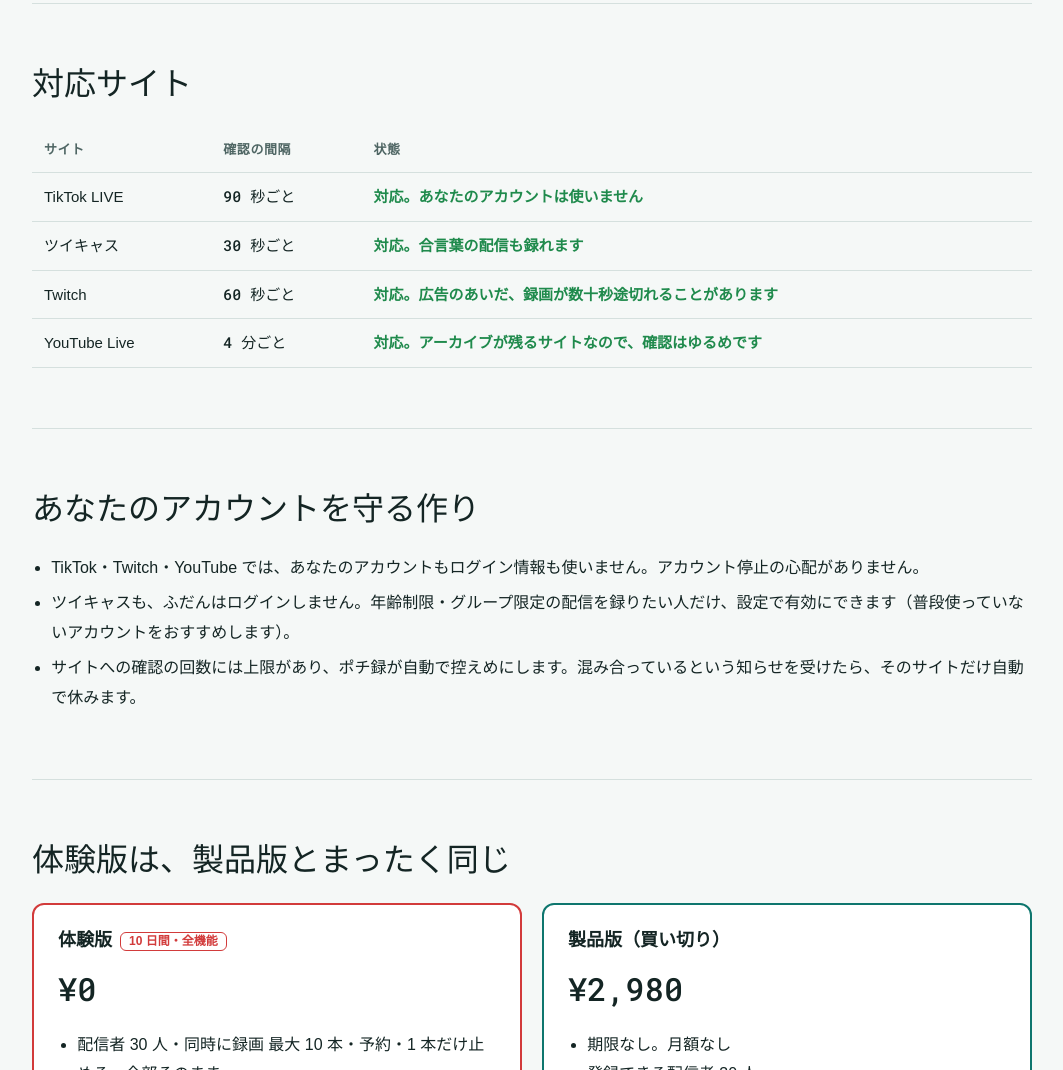
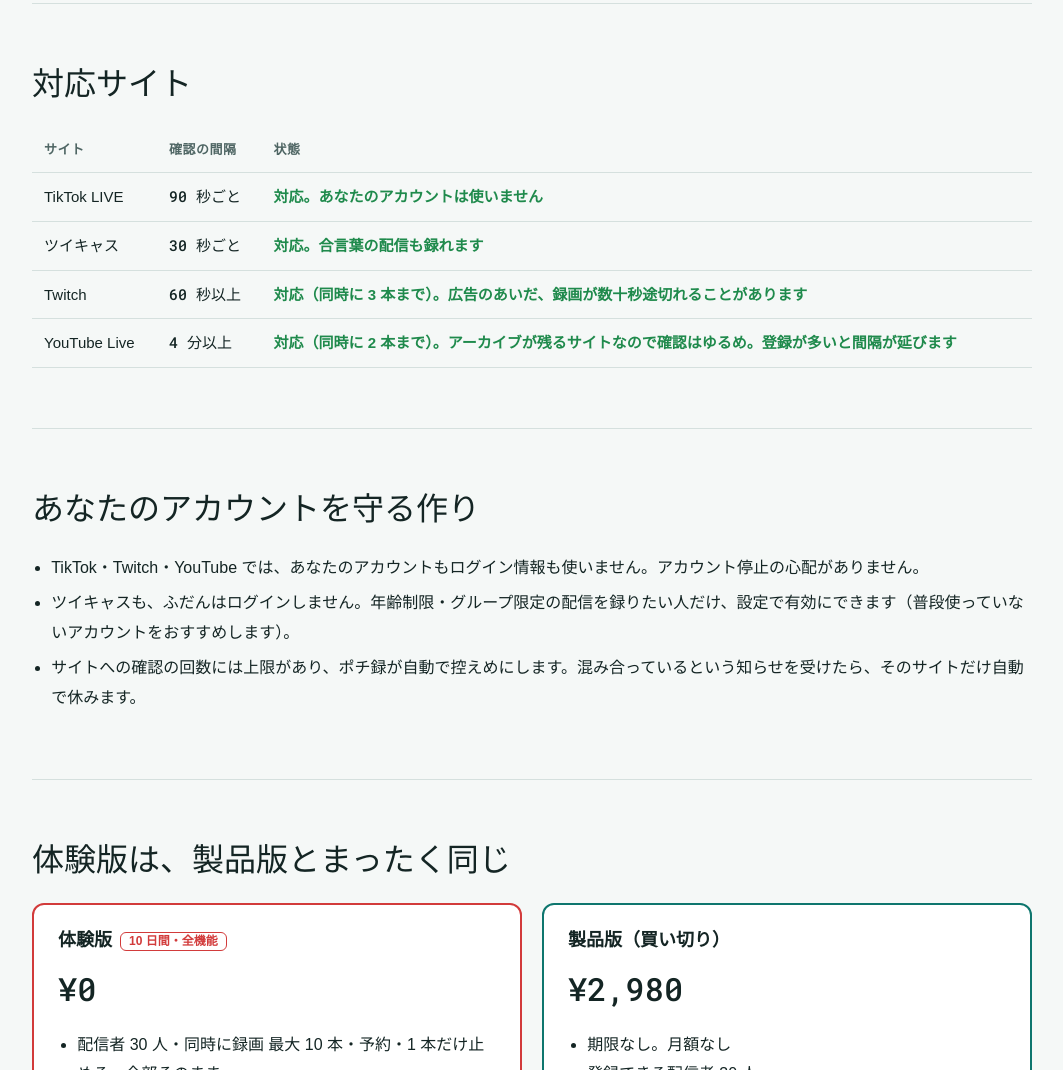
Before and after one commit to eri1191122/pochiroku-lp, a plain HTML site: page index.html in a window 1280 px wide. Shown: the part 7780-8850 px from the top of the page, without its empty margins (108-1171 px from the left). Drawn offline with Linux system fonts and the light colour scheme; a web font is replaced by a local one.

Commit message:
対応サイトの表に同時の上限と間隔の延び方

```diff
--- a/index.html
+++ b/index.html
@@ -284,8 +284,8 @@
       <tbody>
         <tr><td>TikTok LIVE</td><td class="num">90 秒ごと</td><td class="o">対応。あなたのアカウントは使いません</td></tr>
         <tr><td>ツイキャス</td><td class="num">30 秒ごと</td><td class="o">対応。合言葉の配信も録れます</td></tr>
-        <tr><td>Twitch</td><td class="num">60 秒ごと</td><td class="o">対応。広告のあいだ、録画が数十秒途切れることがあります</td></tr>
-        <tr><td>YouTube Live</td><td class="num">4 分ごと</td><td class="o">対応。アーカイブが残るサイトなので、確認はゆるめです</td></tr>
+        <tr><td>Twitch</td><td class="num">60 秒以上</td><td class="o">対応（同時に 3 本まで）。広告のあいだ、録画が数十秒途切れることがあります</td></tr>
+        <tr><td>YouTube Live</td><td class="num">4 分以上</td><td class="o">対応（同時に 2 本まで）。アーカイブが残るサイトなので確認はゆるめ。登録が多いと間隔が延びます</td></tr>
       </tbody>
     </table></div>
   </section>
```
